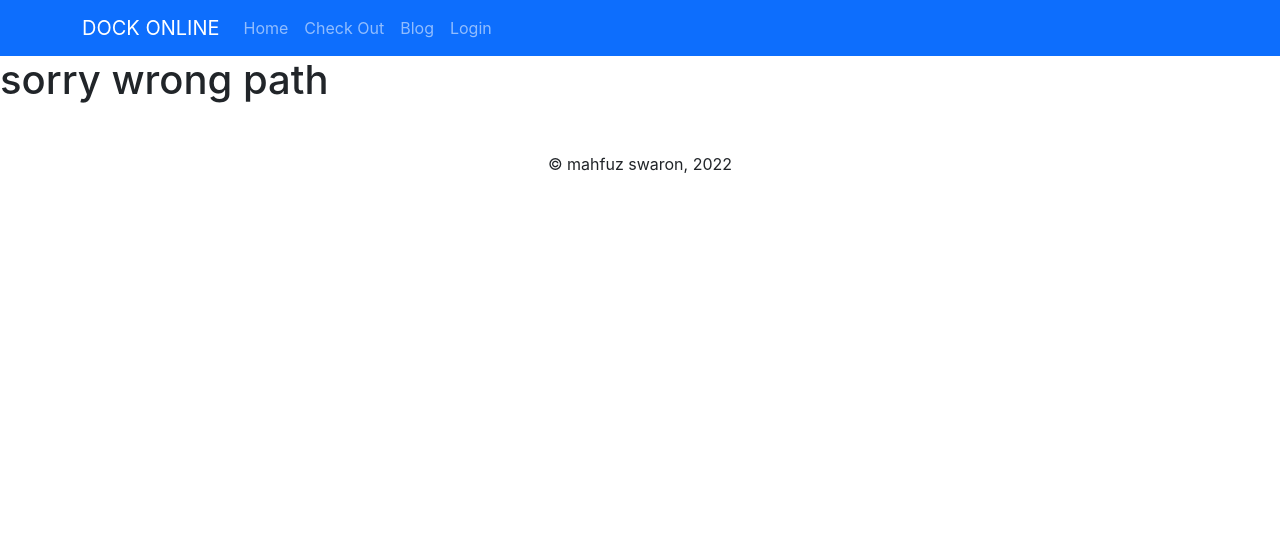
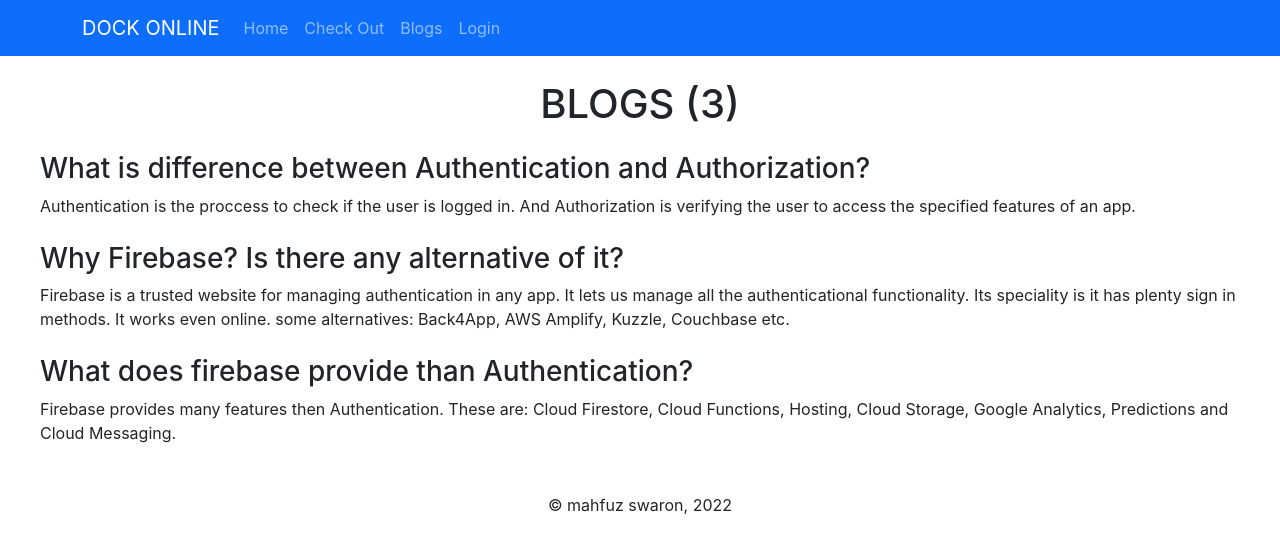
Before and after one commit to mahfuzswaron/emajohn-server-side, a React (Create React App) app: page /blogs in a window 1280 px wide. Shown: the top 552 px of the page. Built offline with nearby package versions, Linux system fonts and the light colour scheme; no server answers.

Commit message:
file names edited

```diff
--- a/src/App.js
+++ b/src/App.js
@@ -10,7 +10,7 @@ import SignUp from './components/shared/SignUp/SignUp';
 
 import { Route, Routes } from 'react-router-dom';
 import RequireAuth from './components/shared/RequireAuth/RequireAuth';
-import Blog from './components/pages/Blog/Blog';
+import Blogs from './components/pages/Blog/Blogs';
 function App() {
   return (
     <>
@@ -31,7 +31,7 @@ function App() {
         <Route path='/about' element={<About></About>}></Route>
         <Route path='/login' element={<Login></Login>}></Route>
         <Route path='/signup' element={<SignUp></SignUp>}></Route>
-        <Route path='/blog' element={<Blog></Blog>}></Route>
+        <Route path='/blogs' element={<Blogs></Blogs>}></Route>
         <Route path='*' element={<NotFound></NotFound>}></Route>
       </Routes>
       <Footer></Footer>
--- a/src/components/pages/Blog/Blog.js
+++ b/src/components/pages/Blog/Blogs.js
@@ -1,7 +1,7 @@
 import React, { useEffect, useState } from 'react';
-import Accordion from './Accordion/Accordion';
+import Blog from './Blog/Blog';
 
-const Blog = () => {
+const Blogs = () => {
     const [qna, setQna] = useState([]);
 
     useEffect(()=>{
@@ -15,14 +15,14 @@ const Blog = () => {
             <h1 className='text-center mt-4'>BLOGS ({qna.length})</h1>
             <div>
             {
-               qna.map(q => <Accordion
+               qna.map(q => <Blog
                 key={q.question}
                 qna={q}
-               ></Accordion>)
+               ></Blog>)
             }
             </div>
         </div>
     );
 };
 
-export default Blog;
+export default Blogs;
--- a/src/components/shared/Header/Header.js
+++ b/src/components/shared/Header/Header.js
@@ -20,7 +20,7 @@ const Header = () => {
         <Nav className="me-auto">
         <Nav.Link as={Link} to="/home">Home</Nav.Link>
         <Nav.Link as={Link} to="/checkout">Check Out</Nav.Link>
-        <Nav.Link as={Link} to="/blog">Blog</Nav.Link>
+        <Nav.Link as={Link} to="/blogs">Blogs</Nav.Link>
         {
           user
           ?
```
Also changed, not shown: src/components/pages/Blog/Blog/Blog.js (renamed from src/components/pages/Blog/Accordion/Accordion.js).
